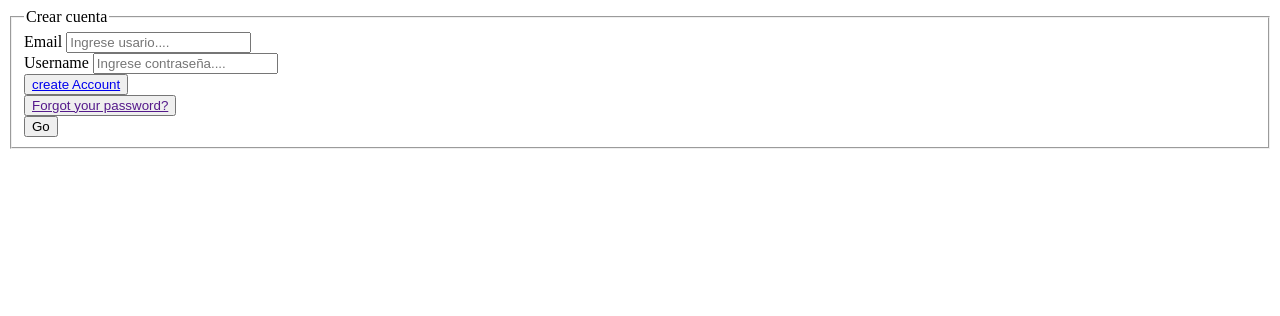
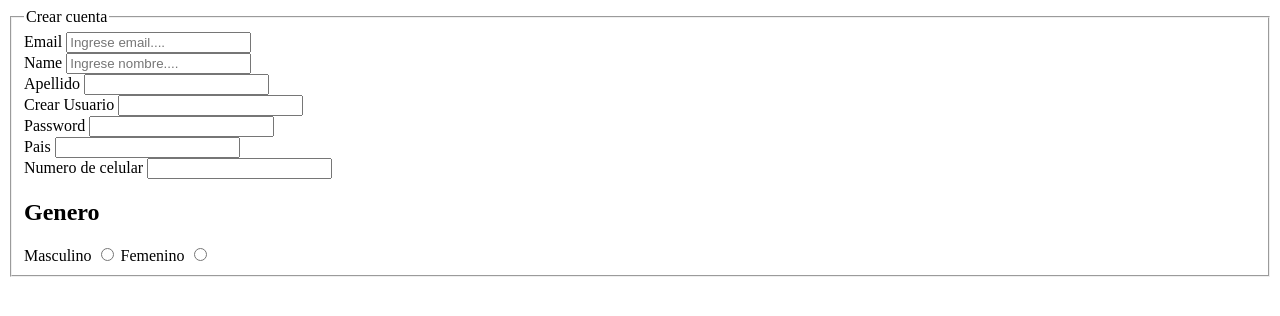
Before and after one commit to Atter12xd/HTML, a plain HTML site: page Formulario_de_clase/crear-cuenta.html in a window 1280 px wide. Drawn offline with Linux system fonts and the light colour scheme.

Commit message:
terminando de crear el resgristro de crear cuenta

```diff
--- a/Formulario_de_clase/Formulario-de-clase.css
+++ b/Formulario_de_clase/Formulario-de-clase.css
@@ -1,5 +1,6 @@
 body{
 
+    background-image:
 
 }
 .titulo{
--- a/Formulario_de_clase/crear-cuenta.html
+++ b/Formulario_de_clase/crear-cuenta.html
@@ -11,20 +11,39 @@
         <fieldset>
             <legend class="login">Crear cuenta</legend>
             <div>
-            <label class="nombre" for="email">Email</label>
-            <input type="email" id="email" placeholder="Ingrese usario...." >
+            <label class="email" for="email">Email</label>
+            <input type="email" id="email" placeholder="Ingrese email...." >
             </div>
             <div>
-            <label class="contraseña" for="contraseña">Username</label>
-            <input type="password" id="contraseña" placeholder="Ingrese contraseña...." >
+            <label class="nombre" for="nombew">Name</label>
+            <input type="text" id="nombre" placeholder="Ingrese nombre...." >
             </div>
             <div>
-            <button><a href="crear-cuenta.html">create Account</a></button>
+            <label for="apellidos">Apellido</label>
+            <input type="text" id="apellidos">
+            <div>
+            <label for="username">Crear Usuario</label>
+            <input type="text">
             </div>
             <div>
-            <button><a href="">Forgot your password?</a></button>
+            <label for="contraseña">Password</label>
+            <input type="password">
             </div>
-            <input type="submit" value="Go" title="go" >
+            <div>
+            <label for="pais">Pais</label>
+            <input type="text">
+            </div>
+            <div>
+            <label for="numero">Numero de celular</label>
+            <input type="number">
+            </div>
+            <div>
+            <h2>Genero</h2>
+            <label for="masculino">Masculino</label>
+            <input type="radio" name="genero">
+            <label for="femenini">Femenino</label>
+            <input type="radio" name="genero">
+            </div>
         </fieldset>
         </form>
 
```
Also changed, not shown: Formulario_de_clase/FONDO.jpg (added), Formulario_de_clase/crear_cuenta_color.css (added).
